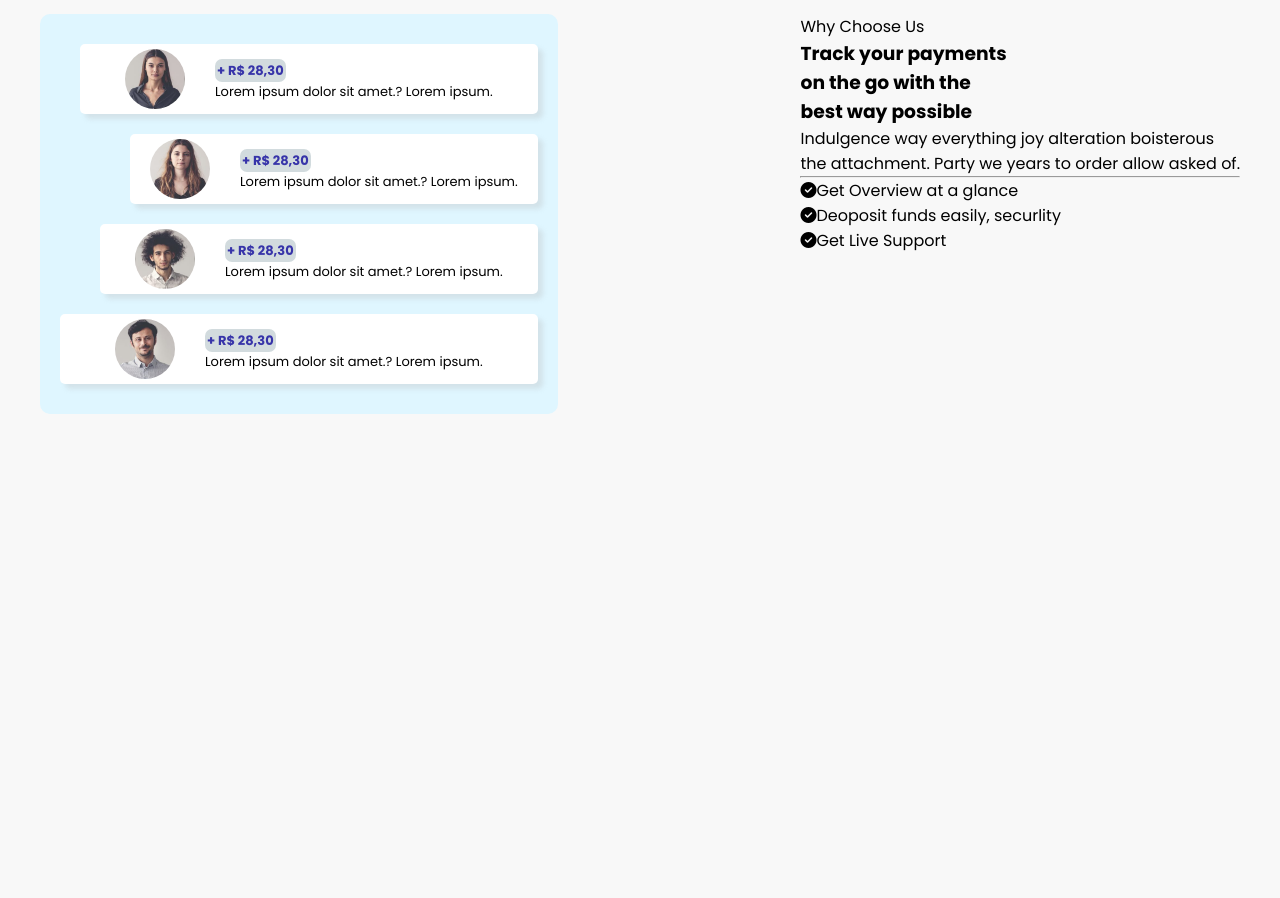
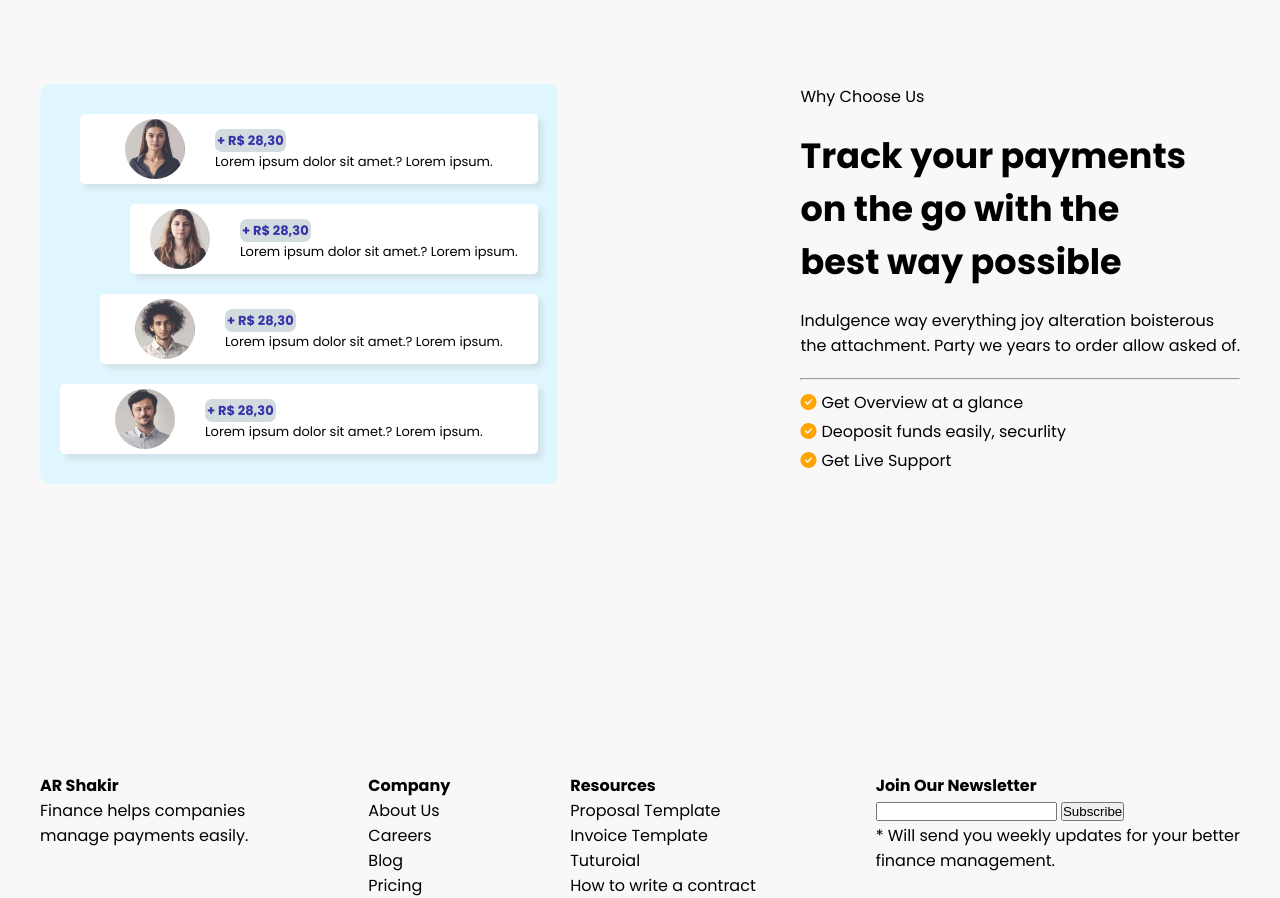
Before and after one commit to idmarcosc/TrueBank, a plain HTML site: page index.html in a window 1280 px wide. Shown: the part 1420-2318 px from the top of the page. Before the commit the page ends 1834 px from the top, so only its background shows below. Drawn offline with Linux system fonts and the light colour scheme.

Commit message:
Atualização de conteúdo4

```diff
--- a/css/style.css
+++ b/css/style.css
@@ -177,7 +177,7 @@ body{
 }
 
 .boxs{
-  margin-top: 5rem;
+  margin-top: 12rem;
   display: flex;
   gap: 2rem;
 }
@@ -218,7 +218,6 @@ body{
 .container1{
   display: flex;
   justify-content: space-between;
-  align-items: center;
 }
 .back{
   background-color: #DFF6FF;
@@ -278,3 +277,35 @@ body{
 .desc{
   font-size: 1.3rem;
 }
+
+footer{
+  max-width: 1200px;
+  margin: auto;
+  padding-top: 30rem ;
+  display: flex;
+  justify-content: space-between;
+}
+footer ul li{
+  list-style: none;
+}
+footer ul li a{
+  text-decoration: none;
+  color: black;
+}
+.text2 h3{
+  font-size: 3.5rem;
+  margin: 2rem 0rem;
+}
+.text2 > p{
+  margin: 2rem 0rem;
+}
+.chek2{
+  margin-top: 1rem;
+}
+.chek2 p{
+margin-top: 0.4rem;
+}
+.chek2 p span {
+  color: orange;
+  margin-right: 0.5rem;
+}
--- a/index.html
+++ b/index.html
@@ -153,6 +153,41 @@
         </div>
       </div>
     </section>
+
+    <footer>
+      <div class="footer">
+        <h4>AR Shakir</h4>
+        <p>Finance helps companies <br>
+          manage payments easily.</p>
+      </div>
+      <div class="footer">
+        <h4>Company</h4>
+        <ul>
+          <li><a href="#">About Us</a></li>
+          <li><a href="#">Careers</a></li>
+          <li><a href="">Blog</a></li>
+          <li><a href="#">Pricing</a></li>
+        </ul>
+      </div>
+      <div class="footer">
+        <h4>Resources</h4>
+        <ul>
+          <li><a href="#">Proposal Template</a></li>
+          <li><a href="# ">Invoice Template</a></li>
+          <li><a href="#">Tuturoial</a></li>
+          <li><a href="# ">How to write a contract</a></li>
+        </ul>
+      </div>
+      <div class="footer">
+        <h4>Join Our Newsletter</h4>
+        <div class="input">
+          <input type="email">
+          <input type="submit" value="Subscribe">
+        </div>
+        <p>*  Will send you weekly updates for your better <br>
+          finance management.</p>
+      </div>
+    </footer>
   </main>
   <script src="https://kit.fontawesome.com/09e24dcb7d.js" crossorigin="anonymous"></script>
 </body>
```
